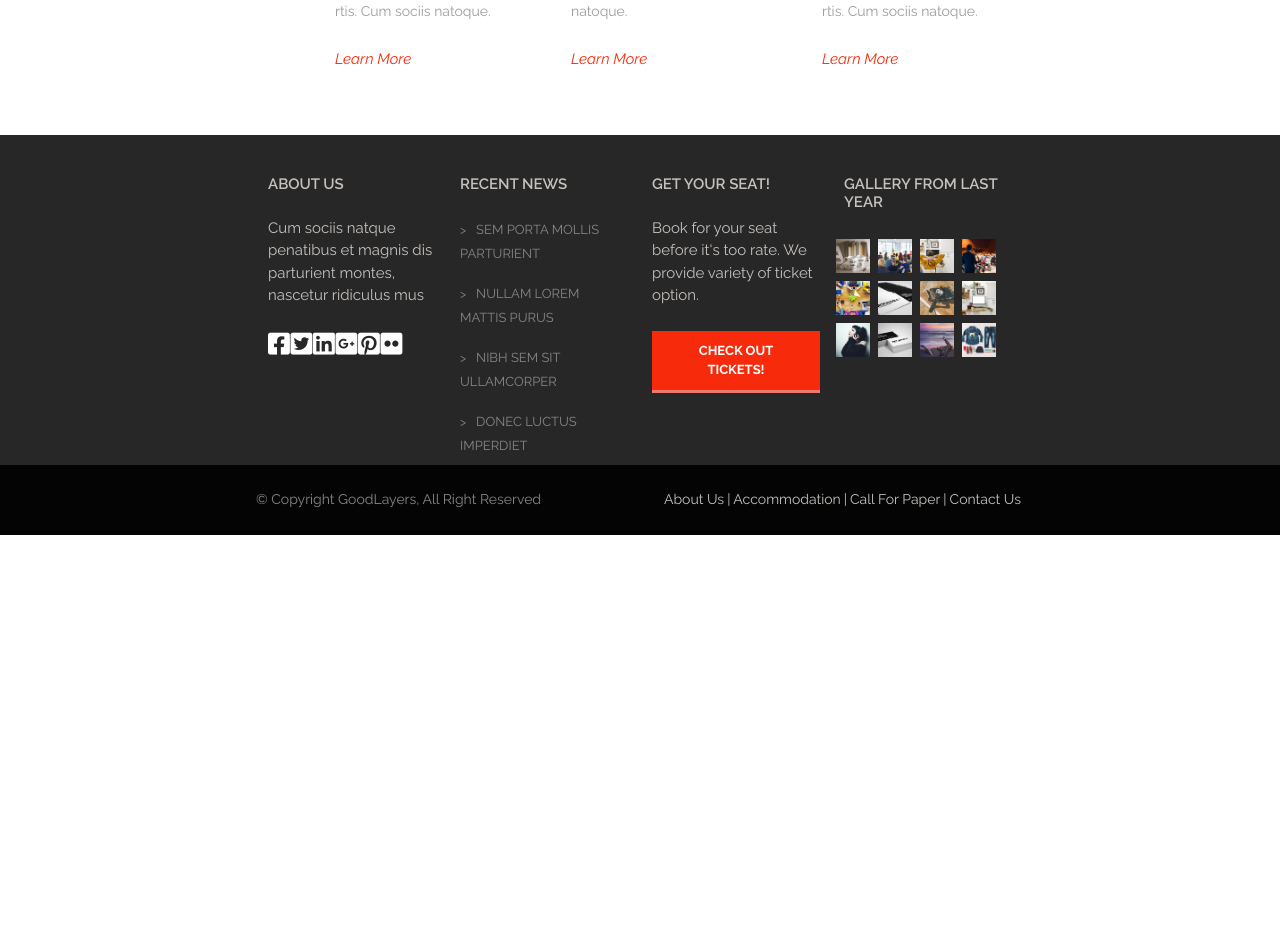
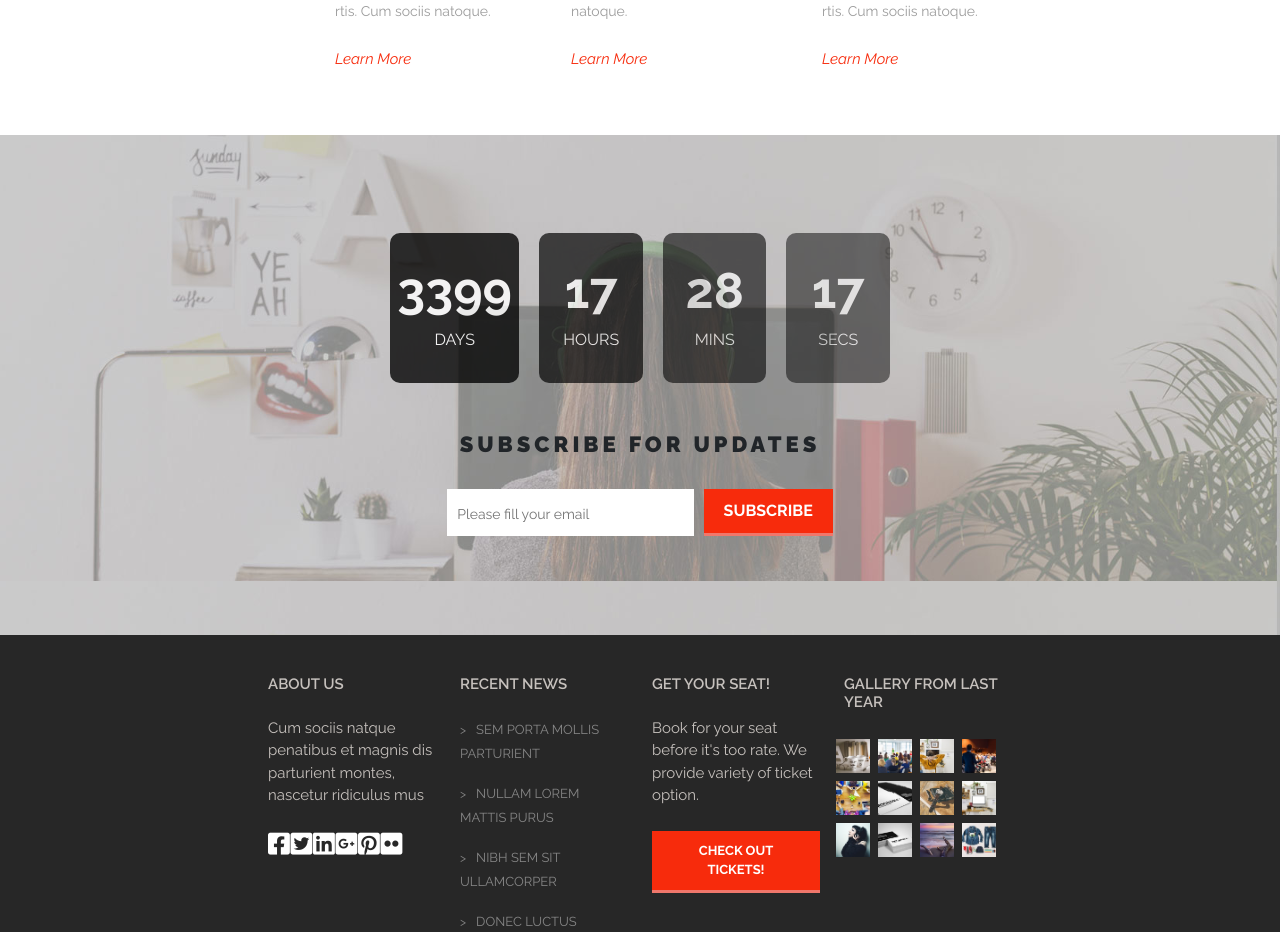
Before and after one commit to AntonioRusso1997/proj-html-vuejs, a Vue app: page / in a window 1280 px wide. Shown: the part 900-1832 px from the top of the page. Before the commit the page ends 1461 px from the top, so only its background shows below. Built offline with nearby package versions, Linux system fonts and the light colour scheme.

Commit message:
Coundown section

```diff
--- a/src/components/Footer.vue
+++ b/src/components/Footer.vue
@@ -27,7 +27,7 @@
           Book for your seat before it's too rate.
           We provide variety of ticket option.
         </p>
-        <button class="footer-btn my-2">CHECK OUT TICKETS!</button>
+        <button class="btn-square btn-footer my-2">CHECK OUT TICKETS!</button>
 
       </div>
       <div class="col-3 py-4">
@@ -106,21 +106,11 @@ footer {
         margin-right: 10px;
       }
     }
-
-    .footer-btn {
+    .btn-footer {
       font-size: 13px;
-      font-weight: bold;
-      padding: 10px 20px;
-      background-color: $scarlet;
-      border: none;
-      border-bottom: 3px solid $froly;
-      color: $white;
-
-      &:hover {
-        background-color: $froly;
-      }
     }
   }
+
   .footer-bottom {
     height: 70px;
     background-color: $black;
--- a/src/components/Main.vue
+++ b/src/components/Main.vue
@@ -3,18 +3,21 @@
     <!-- Sezione Jumbotron -->
     <Jumbotron />
     <CompanyInfo />
+    <Subscribe />
   </main>
 </template>
 
 <script>
 import Jumbotron from './main-components/Jumbotron.vue'
 import CompanyInfo from './main-components/CompanyInfo.vue'
+import Subscribe from './main-components/Subscribe.vue'
 
 export default {
   name: 'Main',
   components: {
     Jumbotron,
-    CompanyInfo
+    CompanyInfo,
+    Subscribe
   },
   data () {
     return {
--- /dev/null
+++ b/src/components/main-components/Subscribe.vue
@@ -0,0 +1,109 @@
+<template>
+    <!-- Sezione di Iscrizione Newsletter -->
+    <div class="subscribe w-100 d-flex justify-content-center align-items-center">
+      <div class="container w-50 d-flex flex-column align-items-center justify-content-between">
+        <div class="countdown w-60 px-5 mb-5 d-flex justify-content-center align-items-center w-100">
+          <div class="rectangle d-flex flex-column justify-content-center align-items-center">
+            <div class="count-number">3399</div>
+            <div class="count-text">DAYS</div>
+          </div>
+          <div class="square d-flex flex-column justify-content-center align-items-center">
+            <div class="count-number">17</div>
+            <div class="count-text">HOURS</div>
+          </div>
+          <div class="square d-flex flex-column justify-content-center align-items-center">
+            <div class="count-number">28</div>
+            <div class="count-text">MINS</div>
+          </div>
+          <div class="square d-flex flex-column justify-content-center align-items-center">
+            <div class="count-number">17</div>
+            <div class="count-text">SECS</div>
+          </div>
+        </div>
+        <h2>SUBSCRIBE FOR UPDATES</h2>
+        <div class="sub-form w-60 mt-4 d-flex justify-content-center align-items-center">
+          <input class="sub-input border-0 w-50" placeholder="Please fill your email" type="email">
+          <button class="btn-square .sub-btn">SUBSCRIBE</button>
+        </div>
+      </div>
+
+    </div>
+</template>
+
+<script>
+export default {
+  name: 'Subscribe',
+  data () {
+    return {
+
+    }
+  }
+}
+</script>
+
+<!-- Add "scoped" attribute to limit CSS to this component only -->
+<style scoped lang="scss">
+@import "../../styles/generals.scss";
+
+.subscribe {
+  height: 500px;
+  background-image: url("../../assets/images/coutdown-bg1.jpg");
+  background-size: cover;
+  background-position-y: -80px;
+
+  .countdown {
+    .rectangle, .square {
+      height: 150px;
+      border-radius: 10px;
+      background-color: $black;
+      margin: 0 10px;
+      padding-bottom: 10px;
+      color: $white;
+
+      .count-number {
+        font-size: 50px;
+        font-weight: bold;
+      }
+    }
+    .rectangle {
+      width: 25%;
+      opacity: 80%;
+    }
+    .square {
+      width: 20%;
+      &:nth-last-child(3) {
+        opacity: 70%;
+      }
+      &:nth-last-child(2) {
+        opacity: 60%;
+      }
+      &:nth-last-child(1) {
+        opacity: 50%;
+      }
+    }
+  }
+  h2 {
+    font-size: 22px;
+    font-weight: 900;
+    letter-spacing: 4px;
+  }
+  .sub-form {
+    width: 80%;
+
+    .sub-input {
+      margin-right: 10px;
+      font-size: 18px;
+      padding: 10px;
+
+      &::placeholder {
+        font-size: 14px;
+      }
+    }
+    .sub-btn {
+      font-size: 18px;
+      padding: 10px 0;
+    }
+  }
+}
+
+</style>
--- a/src/styles/vars.scss
+++ b/src/styles/vars.scss
@@ -2,3 +2,19 @@
     width: 60%;
     margin: 0 auto;
 }
+
+//Importo palette colori
+@import './Colors';
+
+.btn-square {
+    font-weight: bold;
+    padding: 10px 20px;
+    background-color: $scarlet;
+    border: none;
+    border-bottom: 3px solid $froly;
+    color: $white;
+
+    &:hover {
+      background-color: $froly;
+    }
+  }
```
